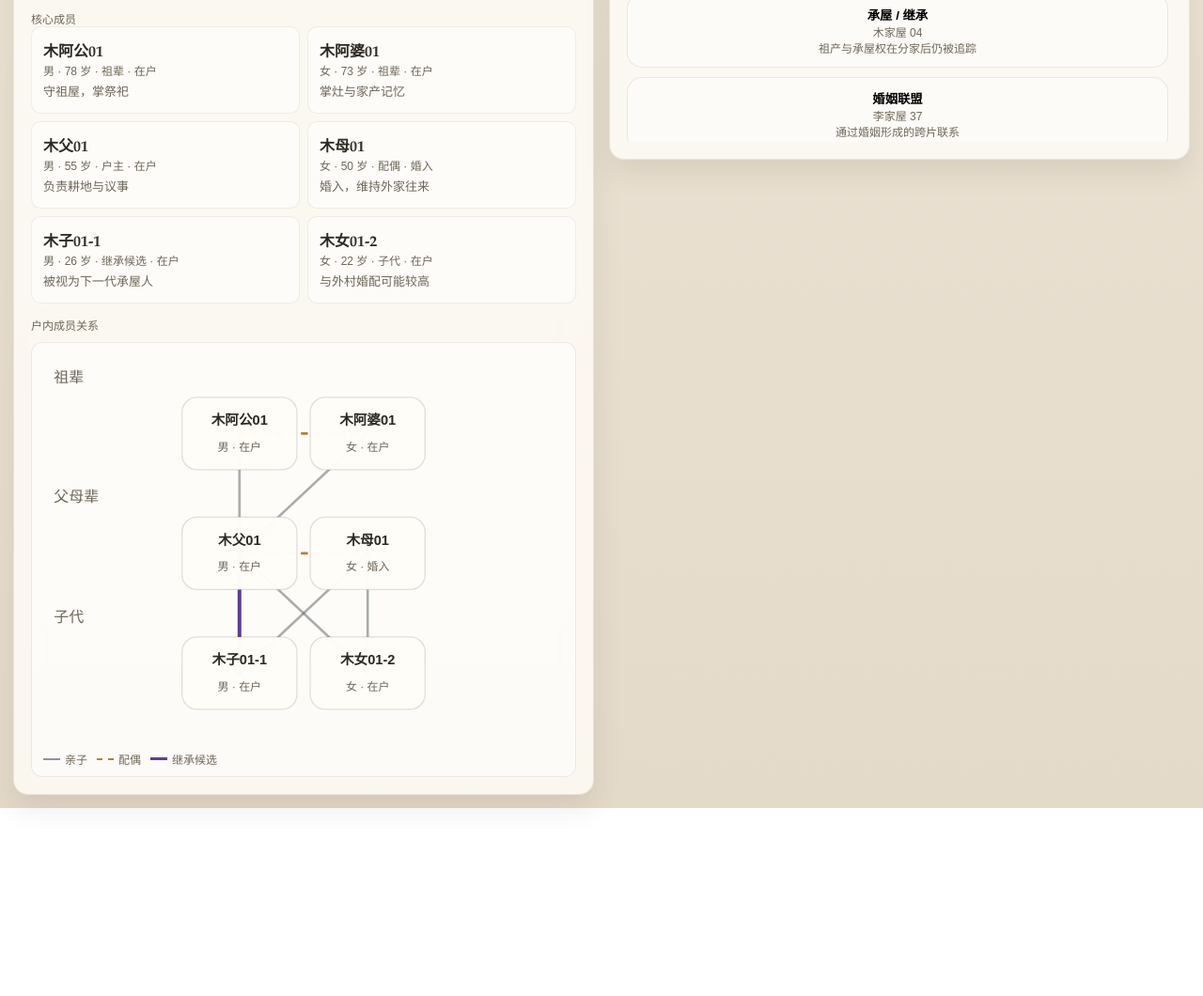
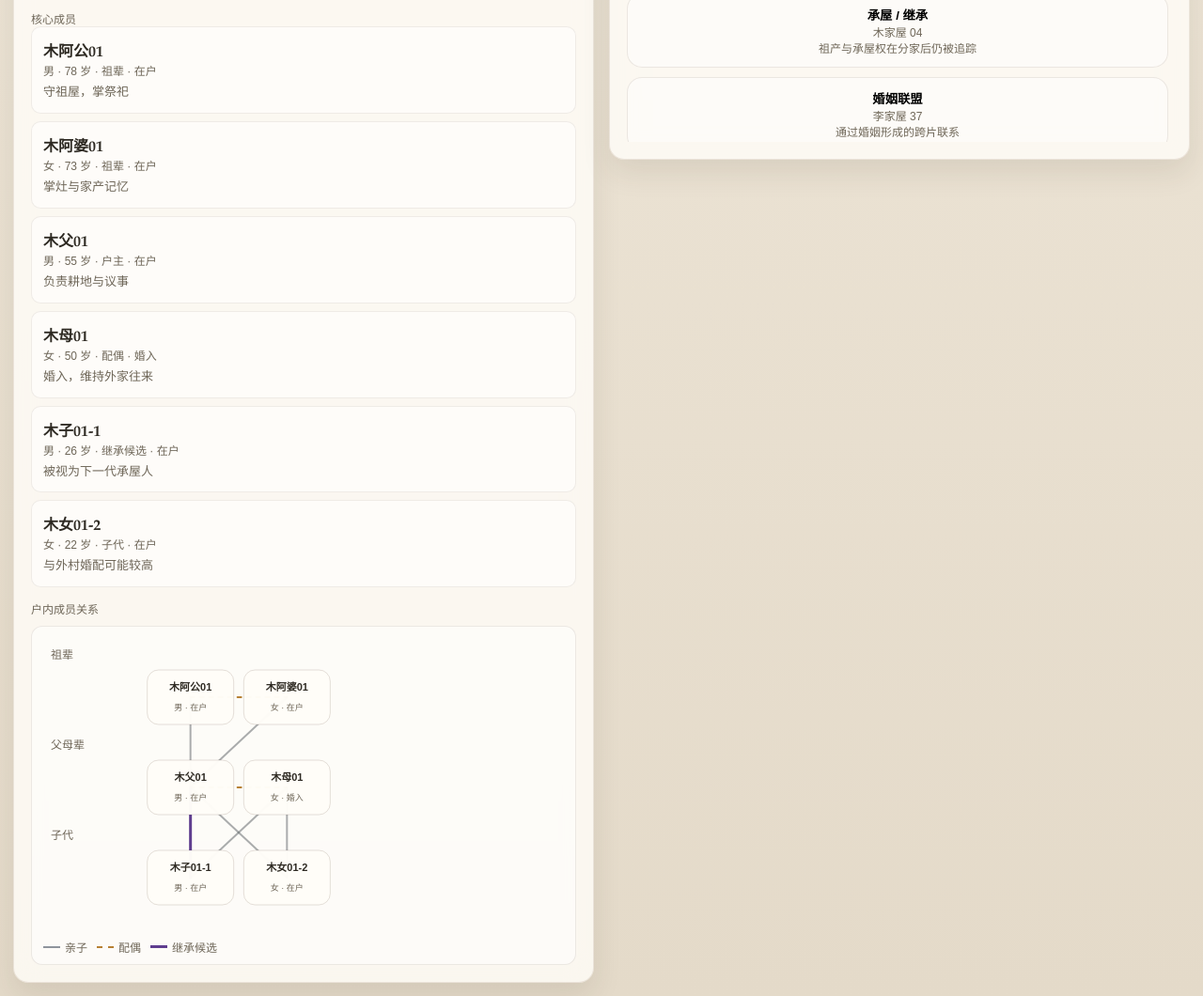
Before and after one commit to clarky-yun/kinmap-prototype, a plain HTML site: page index.html in a window 1280 px wide. Shown: the part 1683-2743 px from the top of the page at 94% size. Before the commit the page ends 2543 px from the top, so only its background shows below. Drawn offline with Linux system fonts and the light colour scheme.

Commit message:
Contain detail panel content

```diff
--- a/app.js
+++ b/app.js
@@ -1197,7 +1197,7 @@ function renderHouseholdMemberGraph(household) {
   return `
     <div class="member-graph">
       <div class="member-graph-scroll">
-      <svg viewBox="0 0 ${graphWidth} 312" style="min-width:${graphWidth}px;" aria-label="${household.shortName} 户内成员关系图">
+      <svg viewBox="0 0 ${graphWidth} 312" width="${graphWidth}" aria-label="${household.shortName} 户内成员关系图">
         <text class="member-generation-label" x="10" y="24">祖辈</text>
         <text class="member-generation-label" x="10" y="120">父母辈</text>
         <text class="member-generation-label" x="10" y="216">子代</text>
--- a/styles.css
+++ b/styles.css
@@ -56,6 +56,16 @@ body {
   display: flex;
   flex-direction: column;
   gap: 16px;
+  min-width: 0;
+}
+
+.right-rail .panel {
+  max-width: 100%;
+  overflow: hidden;
+}
+
+.right-rail .panel * {
+  max-width: 100%;
 }
 
 .brand,
@@ -130,6 +140,7 @@ body {
 .topbar {
   justify-content: space-between;
   align-items: center;
+  min-width: 0;
 }
 
 .panel-head h2,
@@ -139,6 +150,7 @@ body {
 }
 
 .metric {
+  flex: 0 0 auto;
   padding: 6px 10px;
   border-radius: 999px;
   font-size: 12px;
@@ -790,6 +802,7 @@ body {
 
 .detail-panel {
   flex: 1 1 auto;
+  overflow: hidden;
 }
 
 .detail-panel.flash {
@@ -802,6 +815,8 @@ body {
   display: grid;
   gap: 14px;
   margin-top: 12px;
+  min-width: 0;
+  overflow: hidden;
 }
 
 .detail-hero {
@@ -809,6 +824,9 @@ body {
   border-radius: 12px;
   background: rgba(255, 255, 255, 0.62);
   border: 1px solid rgba(105, 87, 67, 0.1);
+  min-width: 0;
+  max-width: 100%;
+  overflow-wrap: anywhere;
 }
 
 .detail-title {
@@ -821,6 +839,7 @@ body {
   margin: 6px 0 0;
   color: var(--muted);
   line-height: 1.55;
+  overflow-wrap: anywhere;
 }
 
 .tag-row,
@@ -828,6 +847,7 @@ body {
   display: flex;
   flex-wrap: wrap;
   gap: 8px;
+  min-width: 0;
 }
 
 .tag {
@@ -839,8 +859,8 @@ body {
 }
 
 .member-card {
-  flex: 1 1 calc(50% - 8px);
-  min-width: 130px;
+  flex: 1 1 100%;
+  min-width: 0;
   padding: 12px;
   border-radius: 10px;
   background: rgba(255, 255, 255, 0.58);
@@ -857,6 +877,7 @@ body {
   color: var(--muted);
   line-height: 1.45;
   font-size: 13px;
+  overflow-wrap: anywhere;
 }
 
 .member-graph {
@@ -865,15 +886,19 @@ body {
   border: 1px solid rgba(105, 87, 67, 0.12);
   border-radius: 12px;
   background: rgba(255, 255, 255, 0.56);
+  min-width: 0;
+  max-width: 100%;
+  overflow: hidden;
 }
 
 .member-graph svg {
   display: block;
-  width: 100%;
+  max-width: none;
   height: auto;
 }
 
 .member-graph-scroll {
+  max-width: 100%;
   overflow-x: auto;
   overflow-y: hidden;
   padding-bottom: 6px;
@@ -881,6 +906,7 @@ body {
 
 .member-graph-scroll svg {
   width: auto;
+  max-width: none;
 }
 
 .member-generation-label {
```
